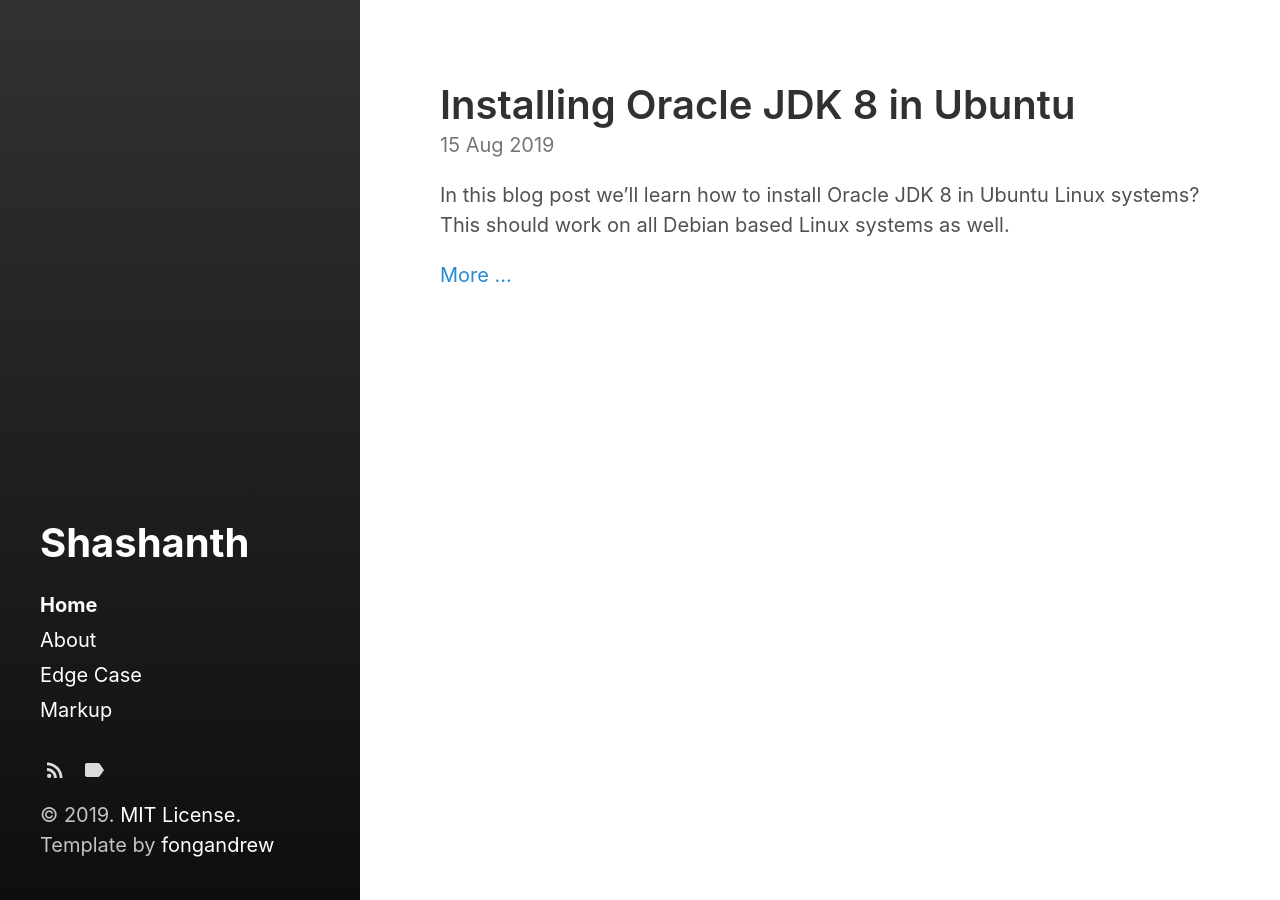
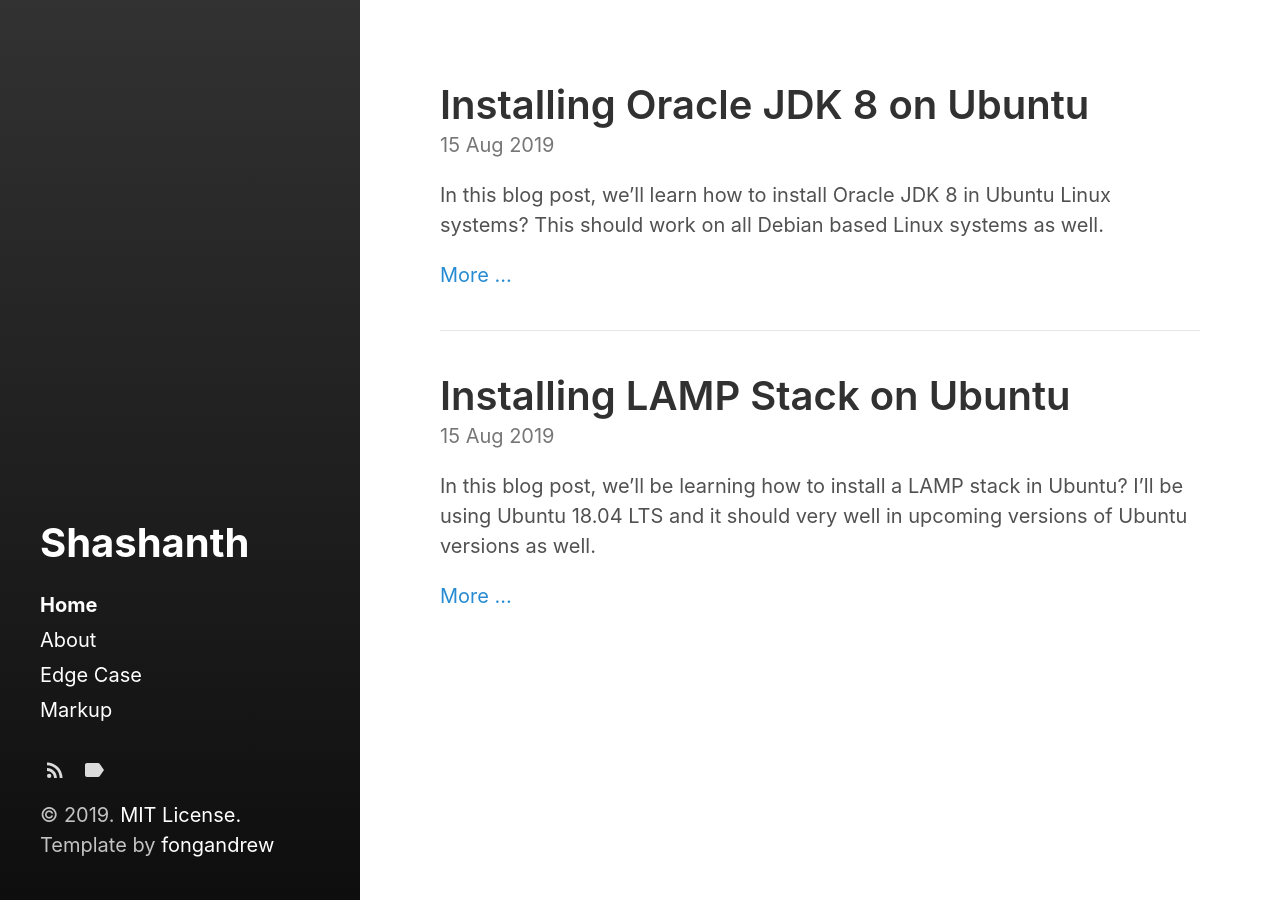
Before and after one commit to shashanthk/shashanthk.github.io, a Jekyll site: the page built from index.html, in a window 1280 px wide. Built offline with Jekyll 4.4.1, drawn with Linux system fonts in a browser that asks for light colours; the list of posts is cut into pages by our own code; part of the change alters nothing that is shown.

Commit message:
added new favicon.ico; added new post; grammar error fix

````diff
--- /dev/null
+++ b/_posts/2019-08-15-installing-lamp-ubuntu.md
@@ -0,0 +1,85 @@
+---
+layout: post
+title: "Installing LAMP Stack on Ubuntu"
+tags:
+  - ubuntu
+  - apache2
+  - php
+  - mysql
+  - installation
+---
+In this blog post, we'll be learning how to install a LAMP stack in Ubuntu? I'll be using Ubuntu 18.04 LTS
+and it should very well in upcoming versions of Ubuntu versions as well.
+
+> Do not use these settings on **Live Servers**. The settings mentioned here only meant to be for a local development server. Use it on your own risk.
+
+First of all, update your Ubuntu software package repository by executing below commands.
+
+```
+sudo apt update
+sudo apt upgrade
+```
+
+If prompted for the password, enter it. Once you update the package repository you can start installing the LAMP stack.
+
+### Installing Apache2 and PHP
+
+```
+sudo apt install apache2
+sudo apt install php libapache2-mod-php
+sudo apt install php-intl   # enabling PHP module intl
+```
+
+It's very important to install and enable `php-intl` library to perform various locale-aware operations. To enable this feature after installation, we need to open the `php.ini` file. To confirm correct and currently loaded `php.ini` file, create a file named `info.php` inside `/var/www/html/`.
+
+To create `info.php` execute below command.
+
+    sudo echo "<?php phpinfo(); ?>" >> /var/www/html/info.php
+
+Now open any web browser of your wish and hit the URL `http://localhost/info.php`
+
+Check for the **Loaded Configuration File**. Which will look something like this `/etc/php/7.x/apache2/php.ini`
+
+Here, `7.x` is the PHP version installed on your system.
+
+Now open the same `php.ini` file in any text editors like nano or vim. Search for `;extension=intl;` and remove the semicolon from starting of the line, save and exit.
+
+    extension=intl;
+
+Restart Apache server
+
+    sudo service apache2 restart
+
+By default, the root directory for deploying projects will be `/var/www/html` and if you want to change it, we need to edit the `000-default.conf` file. But before that, I'd highly recommend you to keep a copy of this file. If something goes wrong with our configuration file, we can easily revert it back to the original state.
+
+First, create a copy of the file.
+
+```
+sudo cp /etc/apache2/sites-available/000-default.conf /etc/apache2/sites-available/000-default.bkp.conf
+```
+
+Now, you're good to edit the `000-default.conf` file. Edit with nano or any text editor you're familiar with.
+
+```
+sudo nano /etc/apache2/sites-available/000-default.conf
+```
+
+Change `DocumentRoot` value to something else, save and close the file. Don't forget to restart Apache server.
+
+### Installing MySQL
+
+```
+sudo apt install mysql-server
+```
+
+After installation, it's time to configure MySQL. In order to do that execute below command.
+
+```
+sudo mysql_secure_installation  ## and hit Enter
+```
+
+When you run the above command you'll be prompted with some questionnaire. Which is required to secure the MySQL installation.
+
+> By default MySQL server will not allow you to access the database remotely (MySQL GUI clients like MySQL Workbench, SQLyog, Heidi SQL, etc) with `root` privileges for security reasons. If you're on the local machine and want to access databases with GUI clients, create a new user or allow `root` user to access databases remotely.
+
+For more read MySQL's [offical doc](https://dev.mysql.com/doc/refman/5.6/en/validate-password-options-variables.html)
--- a/_posts/2019-08-15-installing-oracle-jdk8-ubuntu.md
+++ b/_posts/2019-08-15-installing-oracle-jdk8-ubuntu.md
@@ -1,17 +1,17 @@
 ---
 layout: post
-title: "Installing Oracle JDK 8 in Ubuntu"
+title: "Installing Oracle JDK 8 on Ubuntu"
 tags:
   - ubuntu
   - JDK8
   - installation
 ---
 
-In this blog post we'll learn how to install Oracle JDK 8 in Ubuntu Linux systems? This should work on all Debian based Linux systems as well.
+In this blog post, we'll learn how to install Oracle JDK 8 in Ubuntu Linux systems? This should work on all Debian based Linux systems as well.
 
 Download latest JDK 8 from Oracle's official [site](http://www.oracle.com/technetwork/java/javase/downloads/index.html)
 
-After downloading open terminal and browse to downloaded directory. And in terminal execute below commands.
+After downloading open terminal and browse to the downloaded directory. And in a terminal execute below commands.
 
 Let's assume that we downloaded JDK 8 into `Downloads` directory. If you've downloaded it to some other directory, change the directory in terminal and start executing below commands.
 
@@ -42,6 +42,6 @@ Now check JDK path by executing below command.
 
     echo $JAVA_HOME
 
-If it returns updated/custom JDK path, you're good go! To check JDK version, simply run below command.
+If it returns an updated/custom JDK path, you're a good go! To check the JDK version, simply run below command.
 
     java -version
````
Also changed, not shown: favicon.ico, favicon.png, 3 other files.
